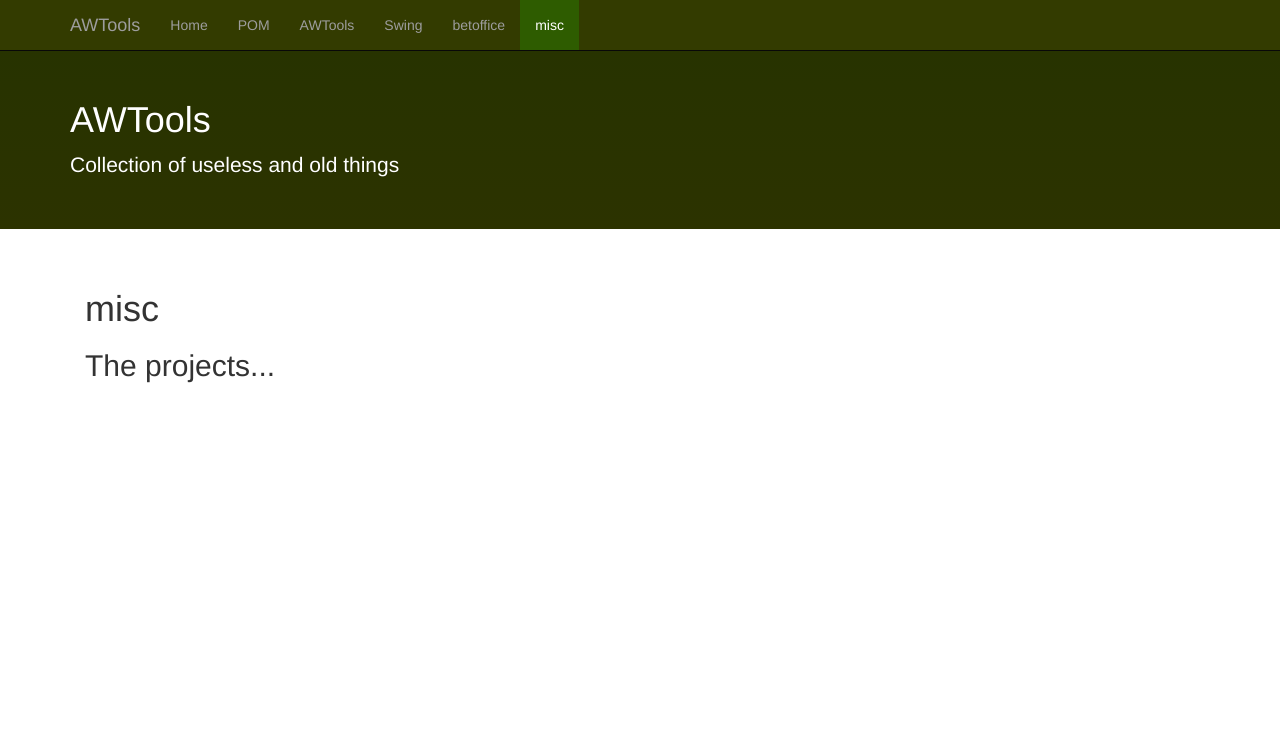
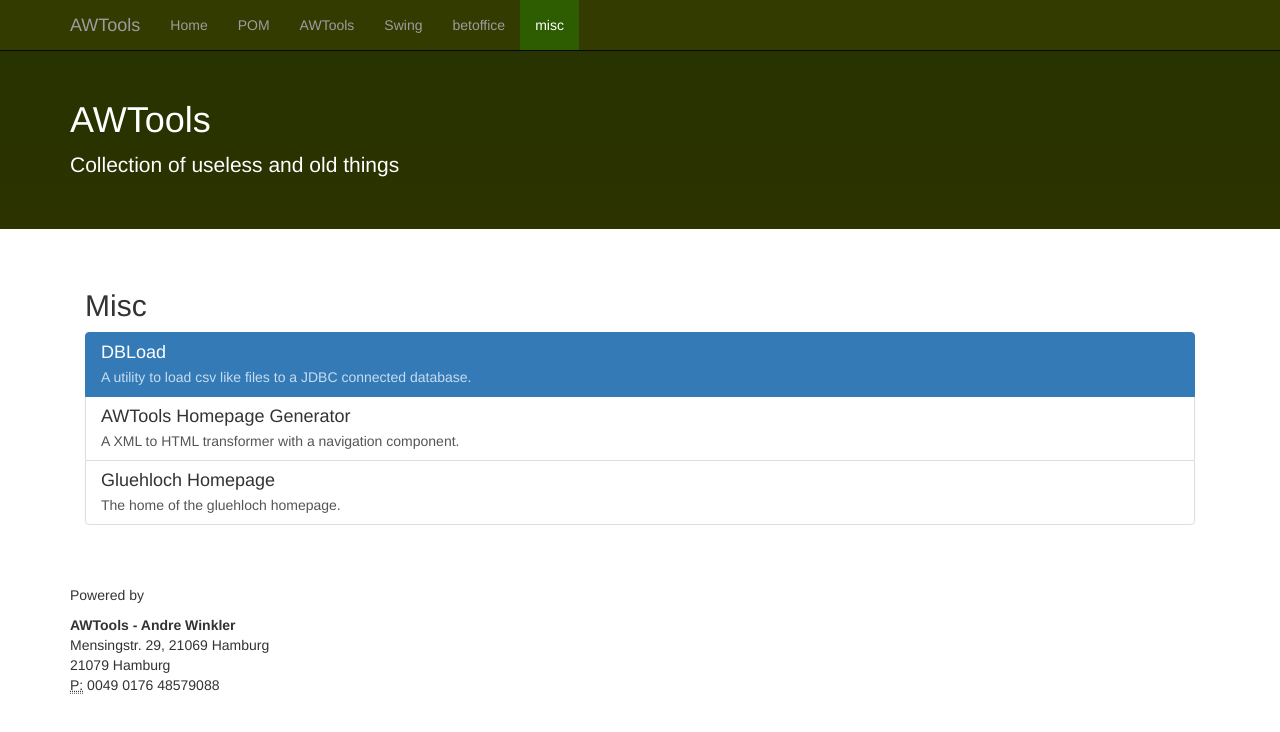
Before and after one commit to gluehloch/gluehloch, a website: page src/index.html at #!/misc in a window 1280 px wide. Drawn offline with nearby package versions, Linux system fonts and the light colour scheme; some packages are replaced by stand-ins of ours.

Commit message:
UPDATE: Links, content, links,...

```diff
--- a/src/index.html
+++ b/src/index.html
@@ -68,6 +68,18 @@
       </p>
     </div>
   </div>
+
+<div class="container">
+   <p>
+    Powered by
+  </p>
+  <address>
+    <strong>AWTools - Andre Winkler</strong><br>
+    Mensingstr. 29, 21069 Hamburg<br>
+    21079 Hamburg<br>
+    <abbr title="Phone">P:</abbr> 0049 0176 48579088
+  </address>
+</div>
   <!-- /.container -->
 
 </body>
--- a/src/misc.html
+++ b/src/misc.html
@@ -1,15 +1,24 @@
 <div class="starter-template">
-
-<!--
-    <div class="bs-docs-header" id="content">
-      <div class="container">
-        <h1>Getting started</h1>
-        <p>An overview of Bootstrap, how to download and use, basic templates and examples, and more.</p>
-
-      </div>
-    </div>
--->
-
-  <h1>misc</h1>
-  <h2>The projects...</h2>
+  <h2>Misc</h2>
+  <div class="list-group">
+    <a href="#" class="list-group-item active">
+      <h4 class="list-group-item-heading">DBLoad</h4>
+      <p class="list-group-item-text">
+        A utility to load csv like files to a JDBC connected
+        database.
+      </p>
+    </a>
+    <a href="#" class="list-group-item">
+      <h4 class="list-group-item-heading">AWTools Homepage Generator</h4>
+      <p class="list-group-item-text">
+        A XML to HTML transformer with a navigation component.
+      </p>
+    </a>
+    <a href="#" class="list-group-item">
+      <h4 class="list-group-item-heading">Gluehloch Homepage</h4>
+      <p class="list-group-item-text">
+        The home of the gluehloch homepage.
+      </p>
+    </a>
+  </div>
 </div>
```
Also changed, not shown: src/intro.html (+24 -11 lines).
